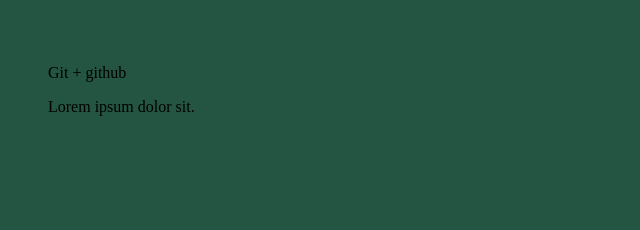
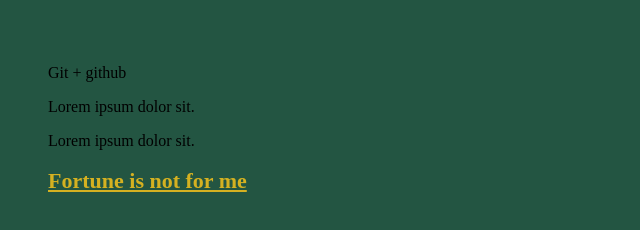
Before and after one commit to ArtemaMois/Gittestt, a plain HTML site: page index.html in a window 1280 px wide. Shown: the whole page, without its empty margins (0-640 px from the left). Drawn offline with Linux system fonts and the light colour scheme.

Commit message:
Мои изменения

```diff
--- a/index.html
+++ b/index.html
@@ -8,5 +8,8 @@
     <body>
         <p>Git + github</p>
         <p>Lorem ipsum dolor sit.</p>
+        <div class="colot">Lorem ipsum dolor sit.
+            <h2>Fortune is not for me</h2>
+        </div>
     </body>
 </html>
--- a/style.css
+++ b/style.css
@@ -3,3 +3,8 @@ body{
     flex: 40px;
     padding: 40px;
 }
+h2{
+    color: #d5b121;
+    font-size: 22px;
+    text-decoration: underline;
+}
```
